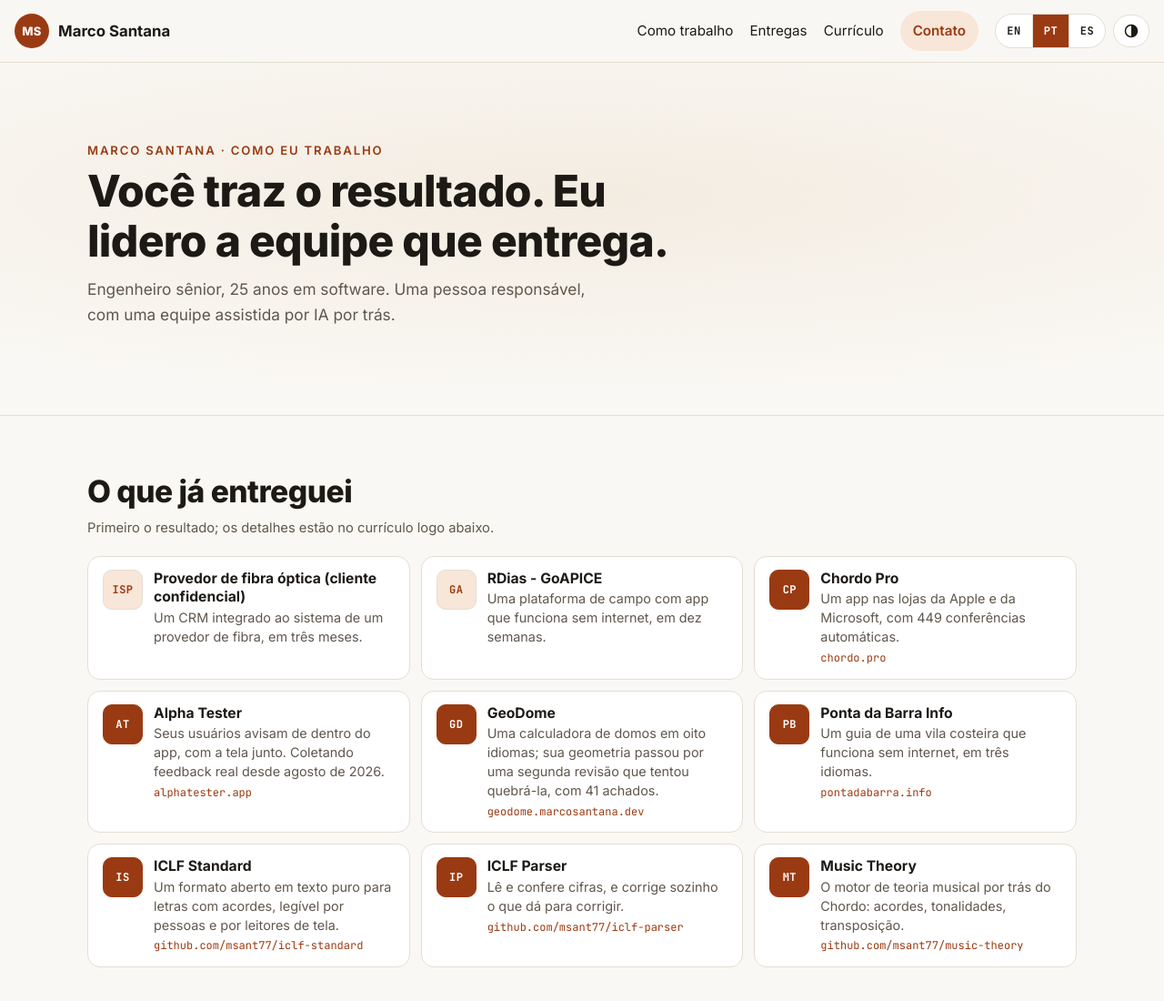
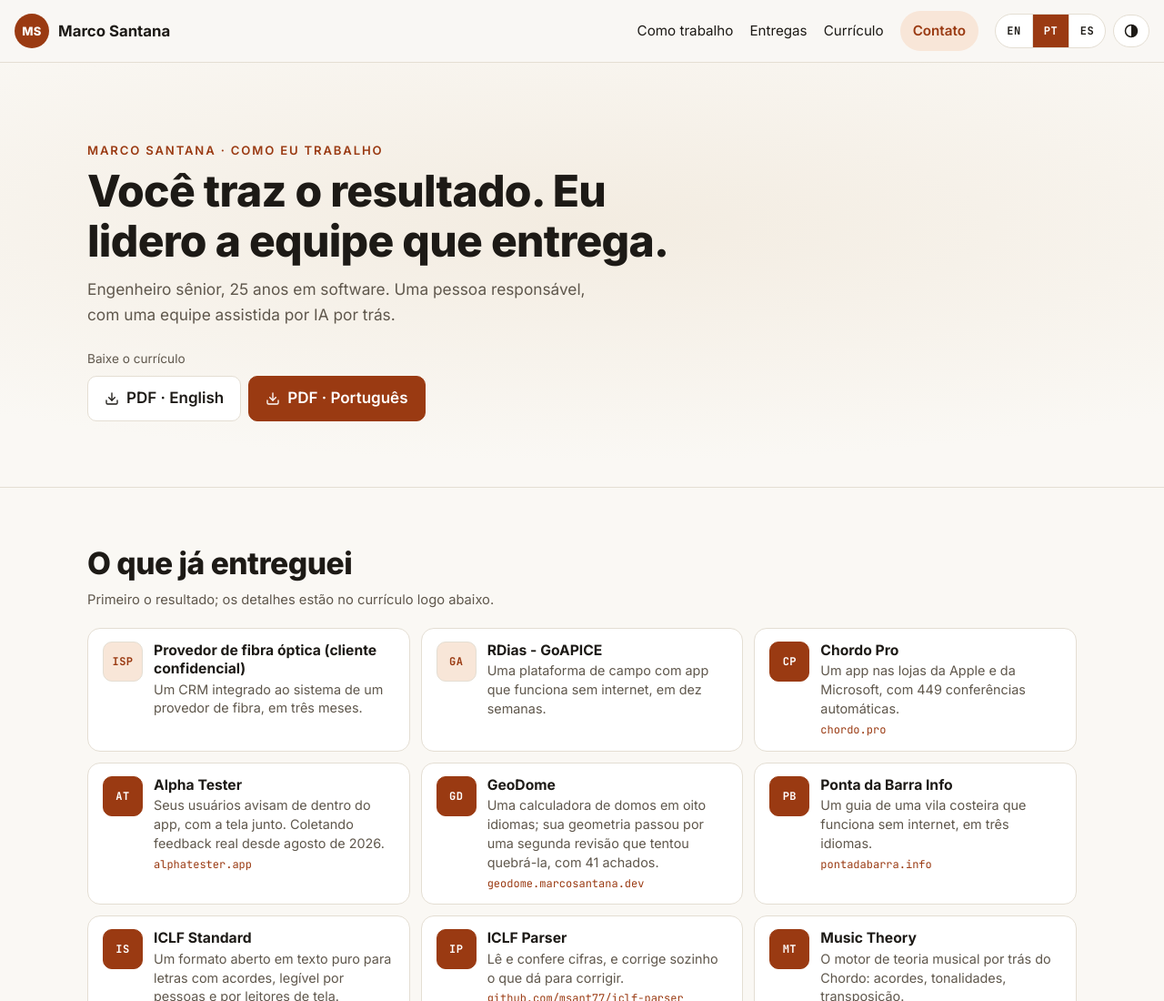
Before and after one commit to msant77/resume, a website: page v1/pt/index.html in a window 1280 px wide. Shown: the top 1100 px of the page at 91% size. Drawn offline with Linux system fonts and the light colour scheme.

Commit message:
feat(site): put the résumé PDFs on the first screen (#2)
The first screen now ends on the two résumé downloads, the reader's
language first, so the PDF stays the lead call to action without the
scene in front of it. The résumé section keeps its own copy.

Co-authored-by: builder squad house mason opus high
Co-Authored-By: Claude Opus 5.5 <noreply@anthropic.com>

```diff
--- a/v1/assets/site.css
+++ b/v1/assets/site.css
@@ -225,8 +225,8 @@ a.work-tile:hover strong { text-decoration: underline; }
 .profile-actions { display: flex; flex-wrap: wrap; align-items: center; gap: 8px; }
 .profile-actions .label { width: 100%; margin: 0; font-size: .85rem; color: var(--muted); }
 /* the PDF in the reader's language leads: Portuguese on the Portuguese page */
-:root:lang(pt) .profile-actions a[hreflang="pt-BR"] { background: var(--accent-ink); border-color: var(--accent-ink); color: var(--on-accent); }
-:root:lang(pt) .profile-actions a[hreflang="en"] { background: var(--card); border-color: var(--line); color: var(--ink); }
+:root:lang(pt) :is(.hero-actions, .profile-actions) a[hreflang="pt-BR"] { background: var(--accent-ink); border-color: var(--accent-ink); color: var(--on-accent); }
+:root:lang(pt) :is(.hero-actions, .profile-actions) a[hreflang="en"] { background: var(--card); border-color: var(--line); color: var(--ink); }
 .social { display: inline-flex; gap: 4px; margin-left: 4px; }
 .social a { display: inline-grid; place-items: center; width: 44px; height: 44px; border-radius: 10px; color: var(--ink); }
 .social a:hover { color: var(--accent-ink); background: var(--accent-soft); }
@@ -300,6 +300,10 @@ a.work-tile:hover strong { text-decoration: underline; }
 .hero { padding: 56px 0 48px; background: var(--hero-bg); border-bottom: 1px solid var(--line); }
 .hero-copy h1 { max-width: 16em; margin: 0 0 12px; font-size: clamp(1.75rem, 5vw, 3rem); font-weight: 800; text-wrap: balance; }
 .hero-lede { max-width: 34em; margin: 0 0 24px; color: var(--muted); font-size: 1.08rem; }
+.hero-actions { display: flex; flex-wrap: wrap; align-items: center; gap: 8px; }
+.hero-actions .label { width: 100%; margin: 0; font-size: .85rem; color: var(--muted); }
+.hero-actions .btn { flex: 1 1 auto; }
+@media (min-width: 480px) { .hero-actions .btn { flex: 0 0 auto; } }
 @media (min-width: 960px) { .hero { padding: 88px 0 72px; } }
 
 /* ---- print: the résumé only ---- */
--- a/v1/pt/index.html
+++ b/v1/pt/index.html
@@ -69,6 +69,11 @@
       <p class="eyebrow" data-i18n="home.eyebrow">Marco Santana · como eu trabalho</p>
       <h1 id="hero-title" data-i18n="home.h1">Você traz o resultado. Eu lidero a equipe que entrega.</h1>
       <p class="hero-lede" data-i18n="home.lede">Engenheiro sênior, 25 anos em software. Uma pessoa responsável, com uma equipe assistida por IA por trás.</p>
+      <div class="hero-actions">
+        <p class="label" data-i18n="resume.pdf.label">Baixe o currículo</p>
+        <a class="btn btn--primary" href="/Marco_Santana_Resume.pdf" hreflang="en"><svg viewBox="0 0 24 24" fill="none" stroke="currentColor" stroke-width="2" stroke-linecap="round" stroke-linejoin="round" aria-hidden="true"><path d="M21 15v4a2 2 0 0 1-2 2H5a2 2 0 0 1-2-2v-4"/><polyline points="7 10 12 15 17 10"/><line x1="12" y1="15" x2="12" y2="3"/></svg><span data-i18n="resume.pdf.en">PDF · English</span></a>
+        <a class="btn" href="/Marco_Santana_Curriculo.pdf" hreflang="pt-BR"><svg viewBox="0 0 24 24" fill="none" stroke="currentColor" stroke-width="2" stroke-linecap="round" stroke-linejoin="round" aria-hidden="true"><path d="M21 15v4a2 2 0 0 1-2 2H5a2 2 0 0 1-2-2v-4"/><polyline points="7 10 12 15 17 10"/><line x1="12" y1="15" x2="12" y2="3"/></svg><span data-i18n="resume.pdf.pt">PDF · Português</span></a>
+      </div>
     </div>
   </section>
 
```
Also changed, not shown: v1/es/index.html (+5 -0 lines), v1/index.html (+5 -0 lines).
